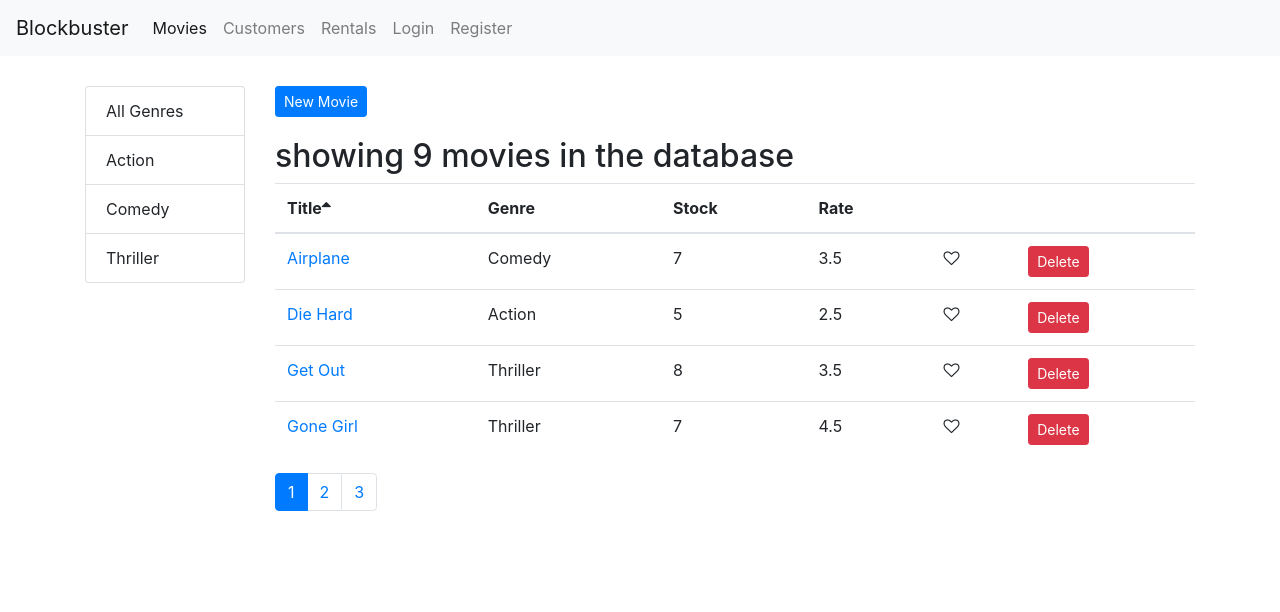
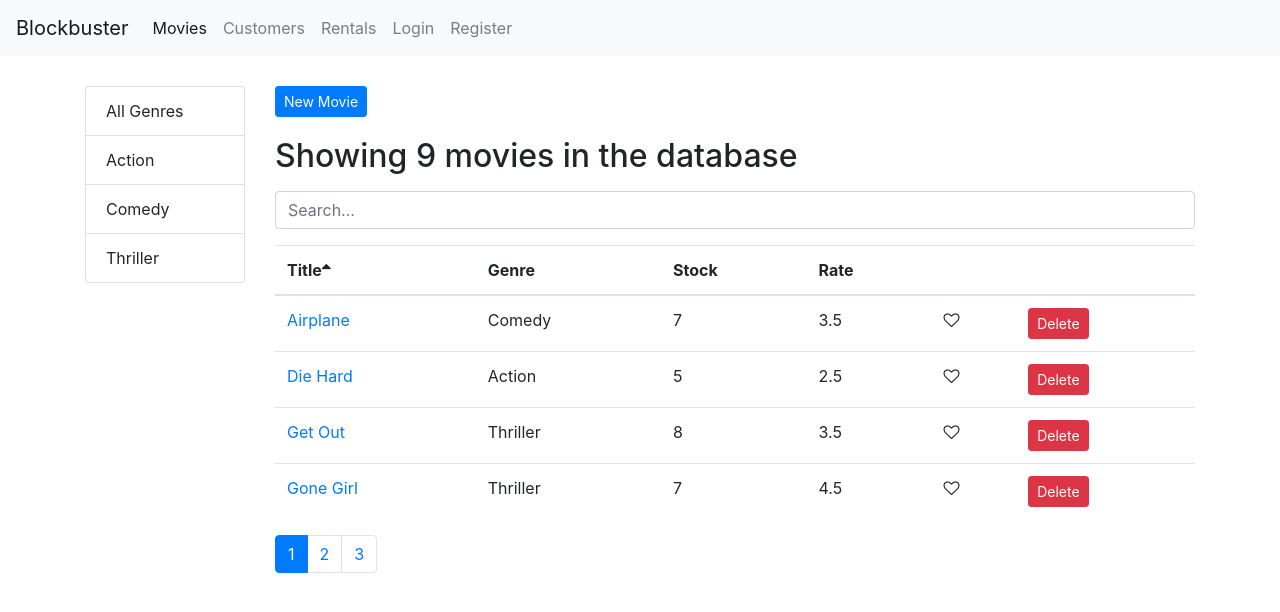
Before and after one commit to gnokto/vidly, a React (Create React App) app: page /movies in a window 1280 px wide. Shown: the top 612 px of the page. Built offline with nearby package versions, Linux system fonts and the light colour scheme.

Commit message:
Add SearchBox

```diff
--- a/src/components/Movies.jsx
+++ b/src/components/Movies.jsx
@@ -8,6 +8,7 @@
 import Pagination from "./common/pagination";
 import { paginate } from "./common/utils/paginate";
 import ListGroup from "./common/listGroup";
+import SearchBox from "./common/searchBox";
 
 class Movies extends Component {
   state = {
@@ -15,6 +16,8 @@
     genres: [],
     currentPage: 1,
     pageSize: 4,
+    searchQuery: "",
+    selectedGenreItem: null,
     sortColumn: { path: "title", order: "asc" },
   };
 
@@ -42,11 +45,23 @@
   };
 
   handleGenreItemSelect = (genreItem) => {
-    this.setState({ selectedGenreItem: genreItem, currentPage: 1 });
+    this.setState({
+      selectedGenreItem: genreItem,
+      searchQuery: "",
+      currentPage: 1,
+    });
   };
 
   handleSort = (sortColumn) => {
     this.setState({ sortColumn });
+  };
+
+  handleSearch = (query) => {
+    this.setState({
+      searchQuery: query,
+      selectedGenreItem: null,
+      currentPage: 1,
+    });
   };
 
   getPageData = () => {
@@ -55,13 +70,19 @@
       pageSize,
       movies: allMovies,
       selectedGenreItem,
+      searchQuery,
       sortColumn,
     } = this.state;
 
-    const filtered =
-      selectedGenreItem && selectedGenreItem._id
-        ? allMovies.filter((movie) => movie.genre._id === selectedGenreItem._id)
-        : allMovies;
+    let filtered = allMovies;
+    if (searchQuery)
+      filtered = allMovies.filter((movie) =>
+        movie.title.toLowerCase().startsWith(searchQuery.toLowerCase())
+      );
+    else if (selectedGenreItem && selectedGenreItem._id)
+      filtered = allMovies.filter(
+        (movie) => movie.genre._id === selectedGenreItem._id
+      );
     const sorted = _.orderBy(filtered, [sortColumn.path], [sortColumn.order]);
     const movies = paginate(sorted, currentPage, pageSize);
 
@@ -72,7 +93,7 @@
     const { length: movieCount } = this.state.movies;
     if (movieCount === 0) return <h3>There are no movies in the database.</h3>;
 
-    const { currentPage, pageSize, sortColumn } = this.state;
+    const { currentPage, pageSize, sortColumn, searchQuery } = this.state;
 
     const { totalCount, data: movies } = this.getPageData();
 
@@ -93,7 +114,8 @@
           >
             New Movie
           </Link>
-          <h2>showing {totalCount} movies in the database</h2>
+          <h2>Showing {totalCount} movies in the database</h2>
+          <SearchBox value={searchQuery} onChange={this.handleSearch} />
           <MoviesTable
             movies={movies}
             onDelete={this.handleDelete}
--- /dev/null
+++ b/src/components/common/searchBox.jsx
@@ -0,0 +1,16 @@
+import React from "react";
+
+const SearchBox = ({ value, onChange }) => {
+  return (
+    <input
+      type="text"
+      name="query"
+      className="form-control my-3"
+      placeholder="Search..."
+      value={value}
+      onChange={(e) => onChange(e.currentTarget.value)}
+    />
+  );
+};
+
+export default SearchBox;
```
